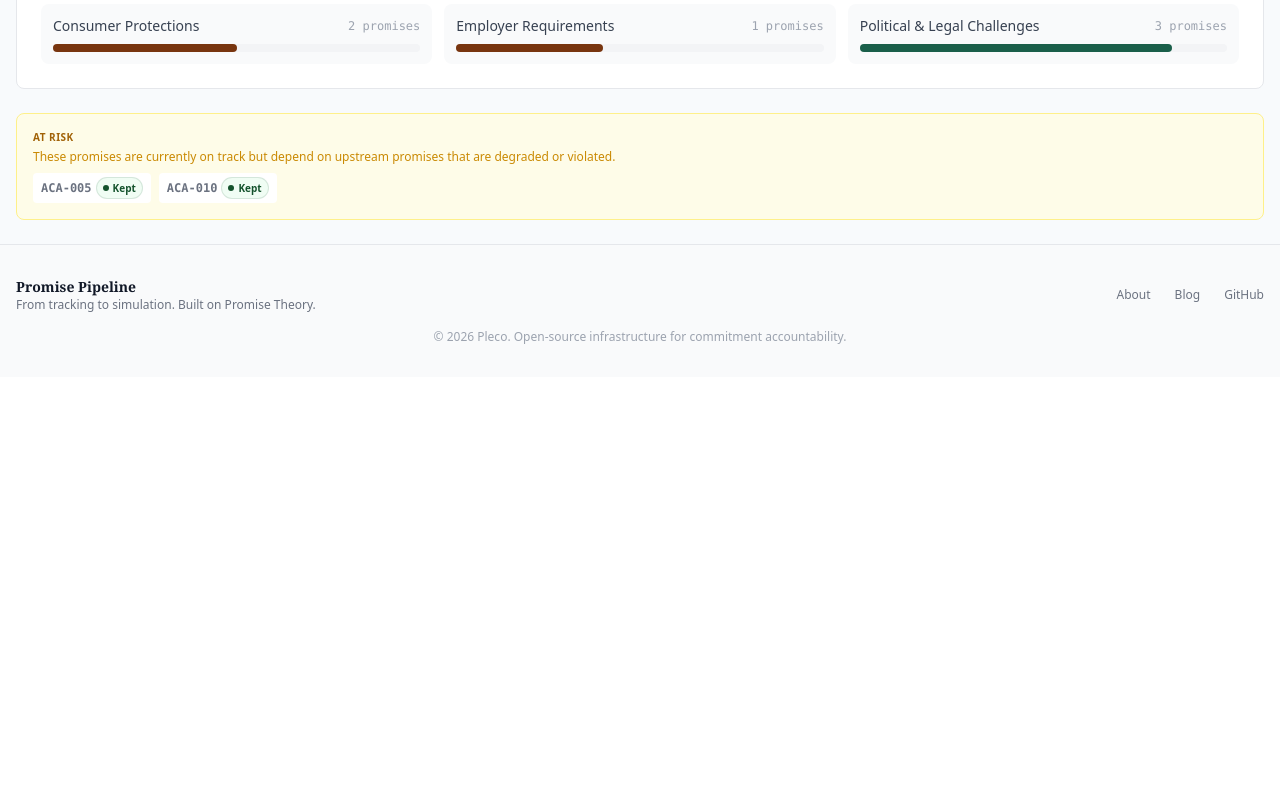
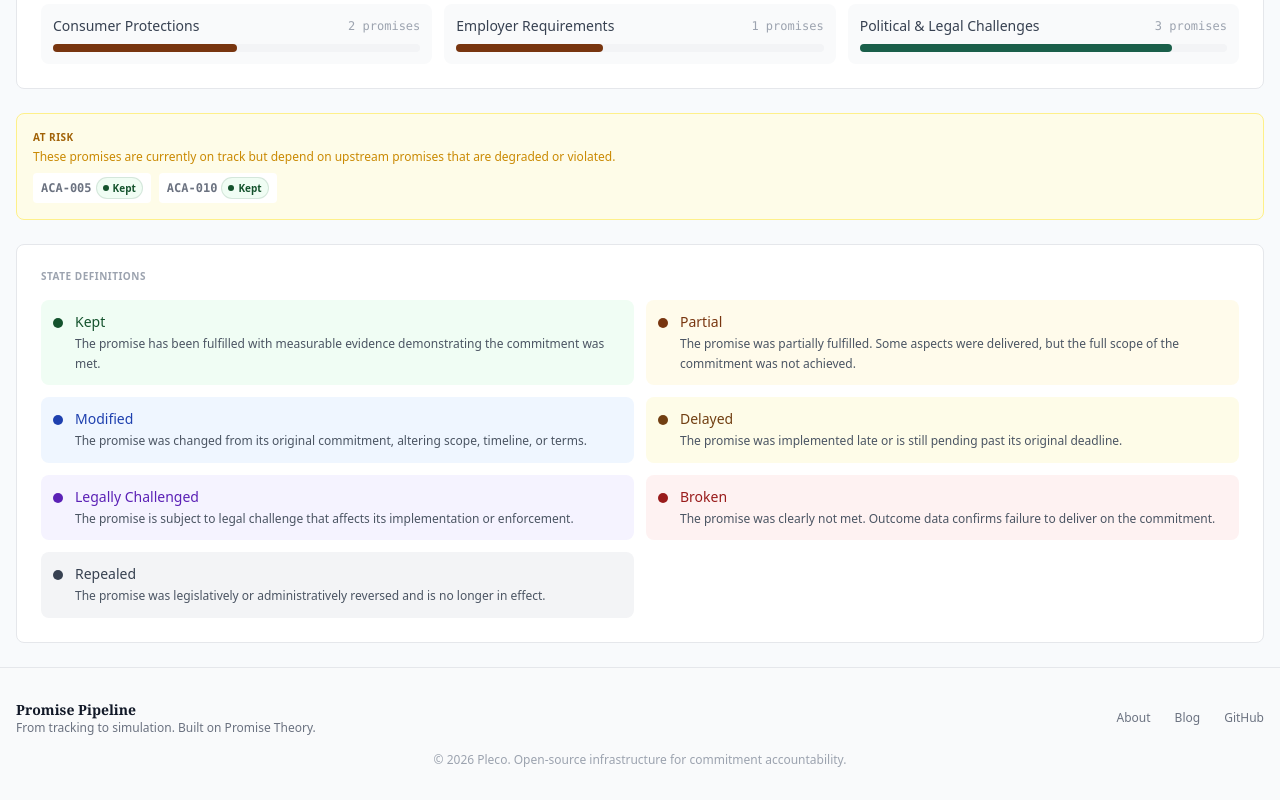
Before and after one commit to koda-wzkp/promise-engine, a Next.js app in the folder promise-pipeline/: page /demo/aca in a window 1280 px wide. Shown: the part 677-1477 px from the top of the page. Before the commit the page ends 1054 px from the top, so only its background shows below. Built offline with nearby package versions, Linux system fonts and the light colour scheme.

Commit message:
Add state definitions section to Summary tab on all demo pages
Shows a contextual glossary of promise states with color-coded cards,
dynamically filtered to only display statuses present in each demo's data.

https://claude.ai/code/session_01CchSyAXrj5ygLmWYpjcijW

```diff
--- a/promise-pipeline/components/dashboard/SummaryTab.tsx
+++ b/promise-pipeline/components/dashboard/SummaryTab.tsx
@@ -4,8 +4,24 @@ import { DashboardData } from "@/lib/types/promise";
 import { NetworkHealthScore } from "@/lib/types/simulation";
 import StatusBadge from "../promise/StatusBadge";
 import NetworkHealthBar from "../simulation/NetworkHealthBar";
-import { statusColors } from "@/lib/utils/colors";
+import { statusColors, statusBgColors } from "@/lib/utils/colors";
 import { computeGrade } from "@/lib/utils/formatting";
+import { PromiseStatus } from "@/lib/types/promise";
+
+const statusDefinitions: Record<PromiseStatus, string> = {
+  verified: "Evidence confirms the promise is being met. Metrics, audits, or sensors validate compliance with the stated commitment.",
+  declared: "The promise has been publicly announced or committed to, but there is not yet enough data or time elapsed to verify it.",
+  degraded: "The promise is partially failing or falling behind its target. Performance has slipped but has not fully breached the commitment.",
+  violated: "The promise has been clearly broken. Evidence shows the commitment is not being met and no remediation is underway.",
+  unverifiable: "No independent verification mechanism exists for this promise. The claim cannot be confirmed or denied with available evidence.",
+  kept: "The promise has been fulfilled with measurable evidence demonstrating the commitment was met.",
+  broken: "The promise was clearly not met. Outcome data confirms failure to deliver on the commitment.",
+  partial: "The promise was partially fulfilled. Some aspects were delivered, but the full scope of the commitment was not achieved.",
+  delayed: "The promise was implemented late or is still pending past its original deadline.",
+  modified: "The promise was changed from its original commitment, altering scope, timeline, or terms.",
+  legally_challenged: "The promise is subject to legal challenge that affects its implementation or enforcement.",
+  repealed: "The promise was legislatively or administratively reversed and is no longer in effect.",
+};
 
 interface SummaryTabProps {
   data: DashboardData;
@@ -151,8 +167,45 @@ export default function SummaryTab({ data, health, onDomainClick, onPromiseClick
           </div>
         </div>
       )}
+
+      {/* State Definitions */}
+      <div className="rounded-lg border border-gray-200 bg-white p-6">
+        <p className="mb-4 text-[10px] font-semibold uppercase tracking-wider text-gray-400">State Definitions</p>
+        <div className="grid gap-3 sm:grid-cols-2">
+          {activeStatuses(data).map((status) => (
+            <div key={status} className="flex gap-3 rounded-lg p-3" style={{ backgroundColor: statusBgColors[status] }}>
+              <span
+                className="mt-1.5 inline-block h-2.5 w-2.5 flex-shrink-0 rounded-full"
+                style={{ backgroundColor: statusColors[status] }}
+                aria-hidden="true"
+              />
+              <div>
+                <p className="text-sm font-medium capitalize" style={{ color: statusColors[status] }}>
+                  {status.replace("_", " ")}
+                </p>
+                <p className="mt-0.5 text-xs leading-relaxed text-gray-600">
+                  {statusDefinitions[status]}
+                </p>
+              </div>
+            </div>
+          ))}
+        </div>
+      </div>
     </div>
   );
+}
+
+function activeStatuses(data: DashboardData): PromiseStatus[] {
+  const seen = new Set<PromiseStatus>();
+  for (const p of data.promises) {
+    seen.add(p.status);
+  }
+  // Return in a logical order: positive → neutral → negative
+  const order: PromiseStatus[] = [
+    "verified", "kept", "declared", "partial", "modified", "delayed",
+    "degraded", "legally_challenged", "violated", "broken", "repealed", "unverifiable",
+  ];
+  return order.filter((s) => seen.has(s));
 }
 
 function getGradeHint(data: DashboardData, health: NetworkHealthScore): string | null {
```
